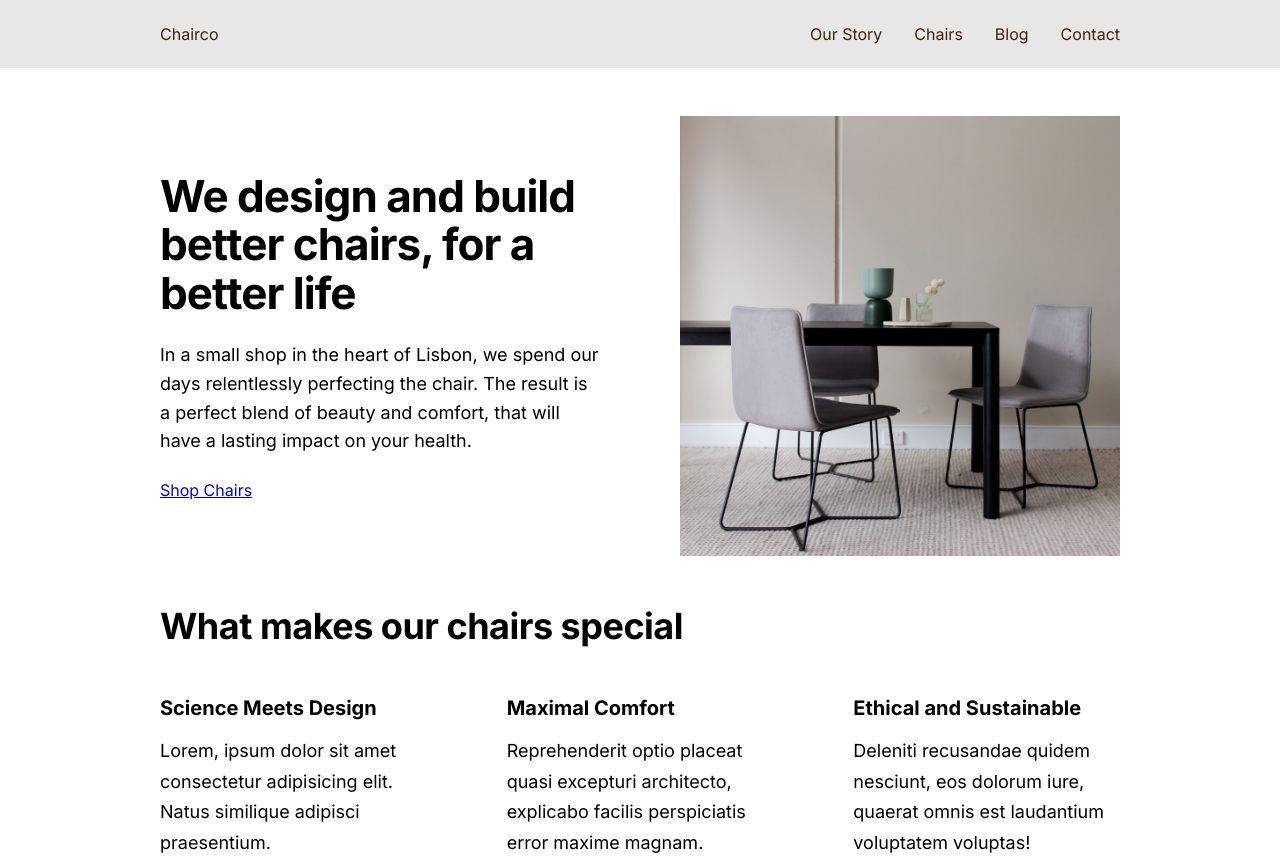
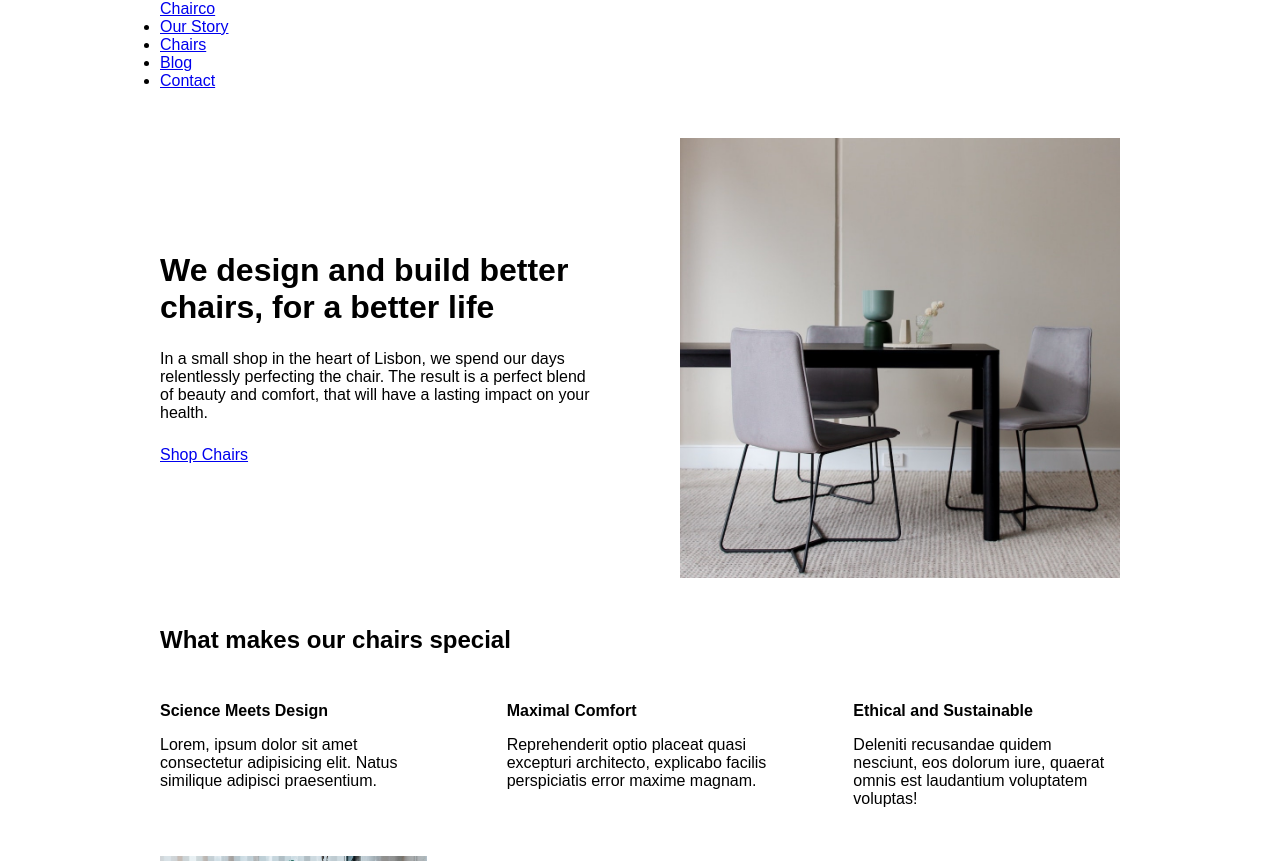
Before and after one commit to nirajguptasde/DesignPlay, a plain HTML site: page index.html in a window 1280 px wide. Shown: the top 861 px of the page. Drawn offline with Linux system fonts and the light colour scheme.

Commit message:
Reset styles

```diff
--- a/index.html
+++ b/index.html
@@ -147,7 +147,7 @@
           </figure>
         </div>
       </section>
-      <footer>Copyright &copy; 2027 by Jonas Schmedtmann. Part of "Build Responsive Real-World Websites with HTML and CSS" online course. Use for learning purposes only.</footer>
+      <footer>Copyright &copy; 2027 by Jonas Schmedtmann.</footer>
     </div>
   </body>
 </html>
--- a/main.css
+++ b/main.css
@@ -6,123 +6,81 @@ FONT SIZE SYSTEM (px)
 10 / 12 / 14 / 16 / 18 / 20 / 24 / 30 / 36 / 44 / 52 / 62 / 74 / 86 / 98
 */
 
-
 * {
-  margin:0;
-  padding:0;
+  margin: 0;
+  padding: 0;
   box-sizing: border-box;
 }
-
 
 /* ------------------------ */
 /* GENERAL STYLES */
 /* ------------------------ */
-
 body {
-  font-family: 'Inter', system-ui, -apple-system, BlinkMacSystemFont, 'Segoe UI', Roboto, Oxygen, Ubuntu, Cantarell, 'Open Sans', 'Helvetica Neue', sans-serif
+  font-family: sans-serif;
 }
 
-
 .container {
-  width:960px;
-  margin:0 auto;
+  width: 960px;
+  margin: 0 auto;
 }
 
-#top-bar {
-  background-color: #e7e7e7;
-}
-
-nav {
-  display: grid;
-  grid-template-columns: 1fr 3fr;
-  align-content: center;
-  padding:24px 0;
-}
-
-.site-menu {
-  list-style: none;
-  display: flex;
-  justify-content: flex-end;
-  gap:32px;
-}
-
-nav a {
-  text-decoration: none;
-  color:rgb(67, 34, 5)
-}
-
-header, section {
+header,
+section {
   margin-bottom: 48px;
 }
 
 h2 {
-  margin-bottom:48px;
-  font-size: 36px;
-  letter-spacing: -0.5px;
+  margin-bottom: 48px;
 }
 
 .grid-3-cols {
   display: grid;
   grid-template-columns: repeat(3, 1fr);
-  column-gap:80px;
+  column-gap: 80px;
 }
-
 
 /* ------------------------ */
 /* COMPONENT STYLES */
 /* ------------------------ */
 
 /* HEADER */
-
 header {
   display: grid;
   grid-template-columns: repeat(2, 1fr);
   column-gap: 80px;
-  margin-top:48px;
+  margin-top: 48px;
 }
 
 .header-text-box {
-  align-self:center;
+  align-self: center;
 }
 
 h1 {
   margin-bottom: 24px;
-  font-size: 44px;
-  line-height: 1.1;
-  letter-spacing: -1px;
 }
 
 .header-text {
   margin-bottom: 24px;
-  font-size: 18px;
-  line-height: 1.6;
 }
 
 img {
-  width:100%;
+  width: 100%;
 }
 
 /* FEATURES */
-
 .features-icon {
-
 }
 
 .features-title {
   margin-bottom: 16px;
-  font-size: 20px;
 }
 
 .features-text {
-  font-size: 18px;
-  line-height: 1.7;
 }
 
-/* Testimonial */
-
+/* TESTIMONIAL */
 .testimonial-section {
 }
-
 
 .testimonial-box {
   grid-column: 2 / -1;
@@ -131,25 +89,20 @@ img {
 
 .testimonial-box h2 {
   margin-bottom: 24px;
-  font-size: 24px;
 }
 
 .testimonial-text {
   font-style: italic;
   margin-bottom: 24px;
-  font-size: 18px;
-  line-height: 1.7;
 }
 
-/* Chairs */
-
+/* CHAIRS */
 .chair-box {
-  padding:24px;
+  padding: 24px;
 }
 
 h3 {
-  margin-bottom:24px;
-  font-size: 20px;
+  margin-bottom: 24px;
 }
 
 .chair-details {
@@ -158,8 +111,9 @@ h3 {
 }
 
 .chair-details li {
-   align-items: center;
-  gap:12px;
+  display: flex;
+  align-items: center;
+  gap: 12px;
   margin-bottom: 24px;
 }
 
@@ -168,16 +122,13 @@ h3 {
 }
 
 .chair-icon {
-
 }
 
 .chair-price {
   display: flex;
   justify-content: space-between;
-  font-size:20px;
 }
 
 footer {
   margin-bottom: 48px;
-  font-size: 14px;
 }
```
